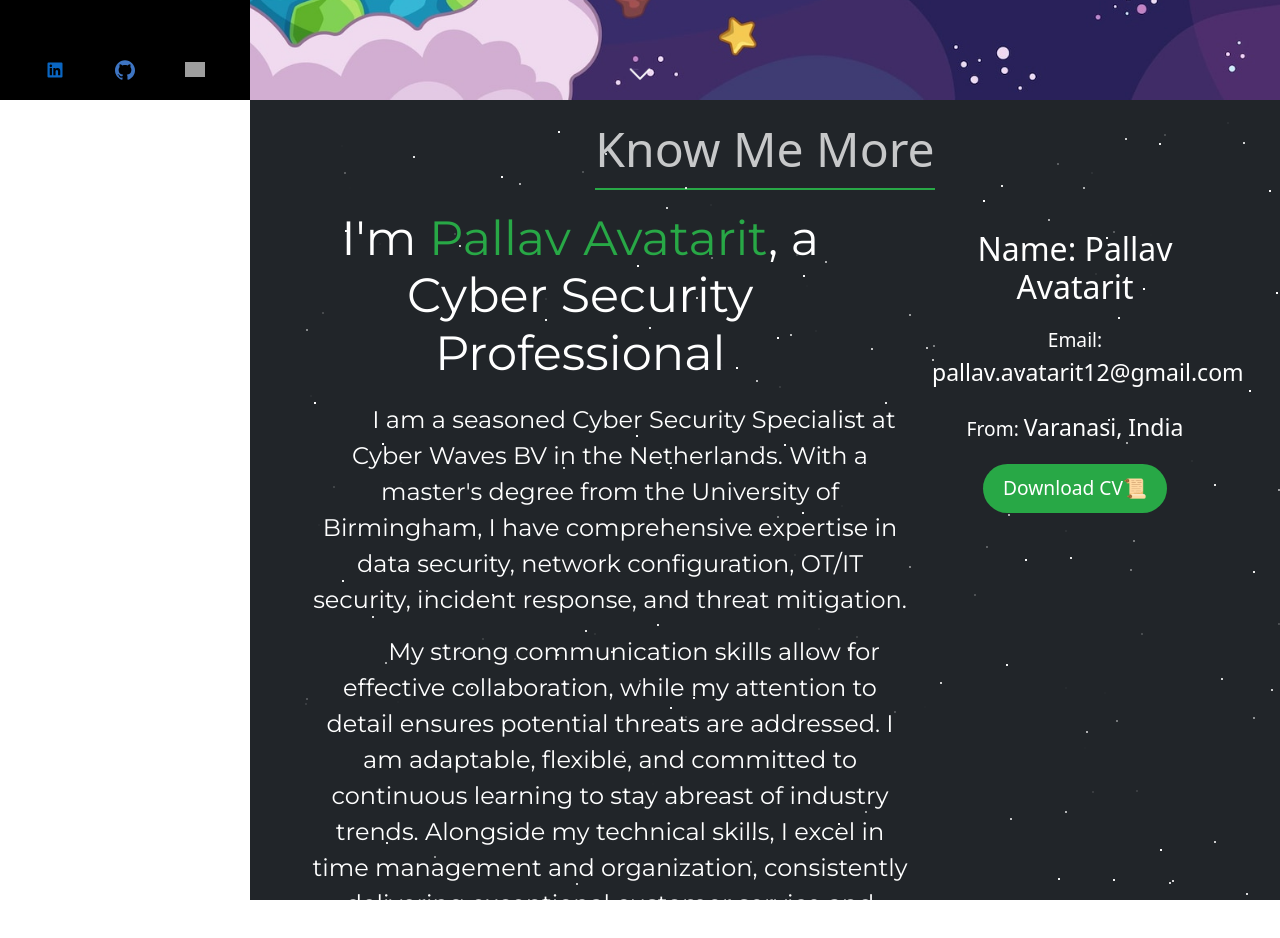
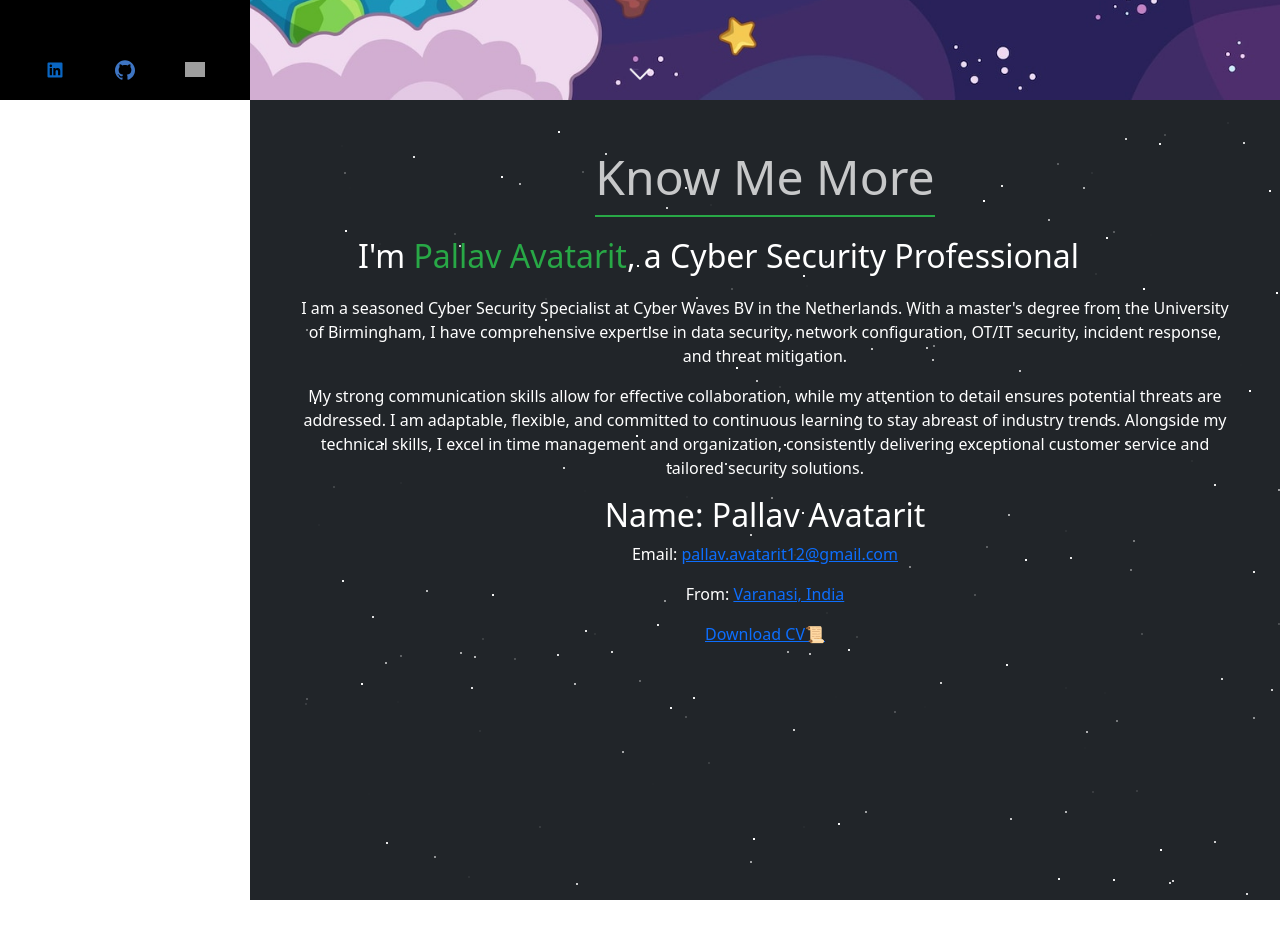
Before and after one commit to theCuriousObserver/My-Portfolio, a React (Create React App) app: page / in a window 1280 px wide. Shown: the part 700-1638 px from the top of the page. Built offline with nearby package versions, Linux system fonts and the light colour scheme; grey boxes are pictures that could not be loaded.

Commit message:
Used React Code Syntax for Bootstrap

```diff
--- a/src/AboutMe.js
+++ b/src/AboutMe.js
@@ -1,15 +1,16 @@
 import React from 'react';
 import './AboutMe.css';
 import StarrySky from './StarrySky';
+import styles from 'bootstrap/dist/css/bootstrap.min.css'; // Import Bootstrap styles
 
 const AboutMe = () => {
     return (
         <div className="about-me" id="about-me">
             <StarrySky />
-            <div className="container">
-                <h1 className="about-me-heading text-center">Know Me More</h1>
-                <div className="about-me-content row">
-    <div className="about-me-text col-lg-8">
+            <div className="about-me-content">
+                <h1 className="about-me-heading">Know Me More</h1>
+                <div className={styles.row}>
+                    <div className={styles['col-lg-8']}>
                         <h2 className="about-me-subheading">I'm <span className="highlight">Pallav Avatarit</span>, a Cyber Security Professional</h2>
                         <p className="paragraph">
                             I am a seasoned Cyber Security Specialist at Cyber Waves BV in the Netherlands. With a master's degree from the University of Birmingham, I have comprehensive expertise in data security, network configuration, OT/IT security, incident response, and threat mitigation.
@@ -18,14 +19,13 @@ const AboutMe = () => {
                             My strong communication skills allow for effective collaboration, while my attention to detail ensures potential threats are addressed. I am adaptable, flexible, and committed to continuous learning to stay abreast of industry trends. Alongside my technical skills, I excel in time management and organization, consistently delivering exceptional customer service and tailored security solutions.
                         </p>
                     </div>
-    <div className="about-me-details col-lg-4">
+                    <div className={styles['col-lg-4']}>
                         <h2>Name: Pallav Avatarit</h2>
                         <p>Email: <a href="mailto:pallav.avatarit12@gmail.com">pallav.avatarit12@gmail.com</a></p>
                         <p>From: <a href="https://goo.gl/maps/QiURgga8XpTRhMUH7" target="_blank" rel="noopener noreferrer">Varanasi, India </a> </p>
-        <a href="my-cv.pdf" download="" class="cv-button">Download CV📜</a>
+                        <a href="my-cv.pdf" download className="cv-button">Download CV📜</a>
                     </div>
                 </div>
-
             </div>
         </div>
     );
```
Lines whose indentation alone changed are shown as unchanged.
